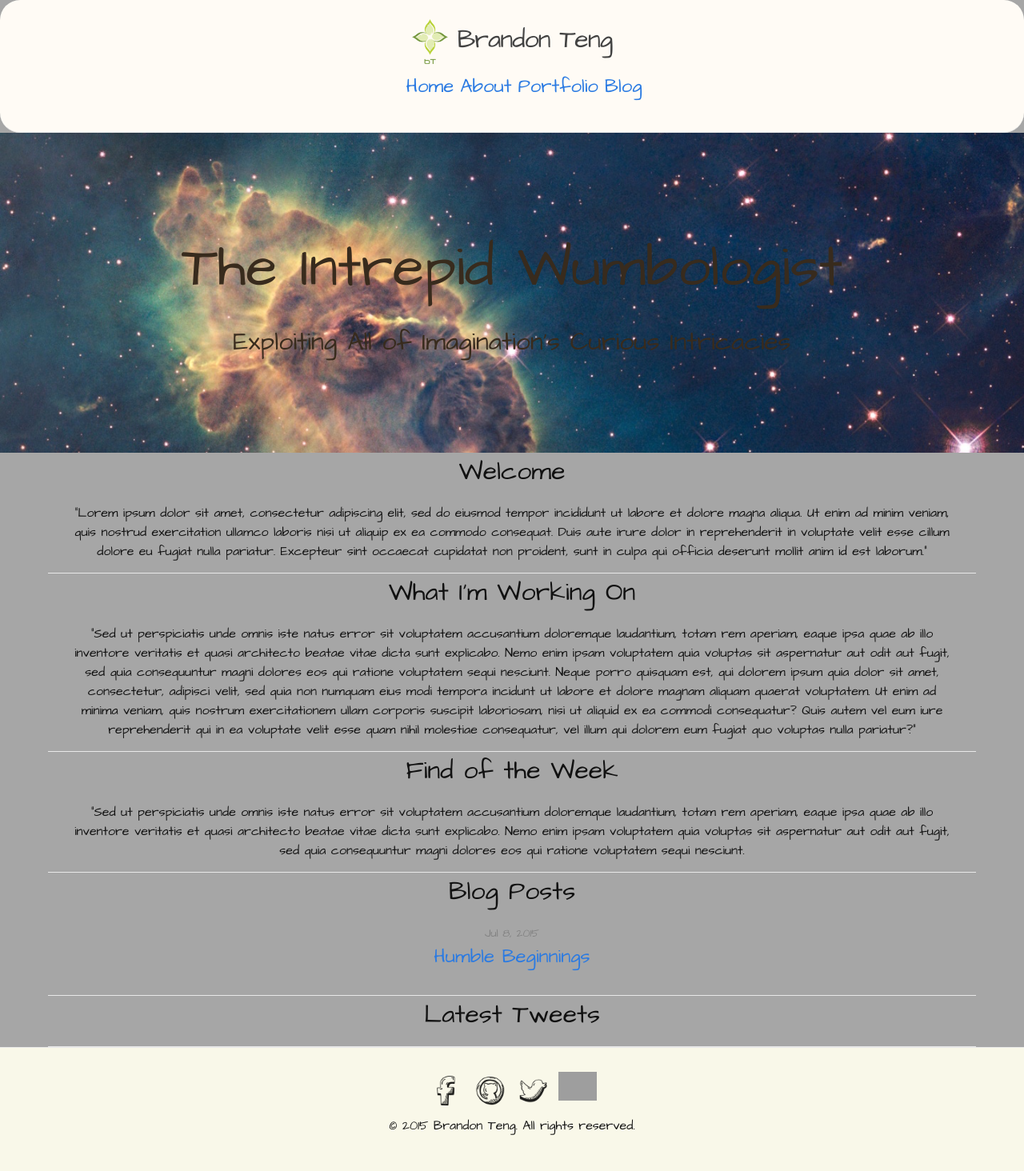
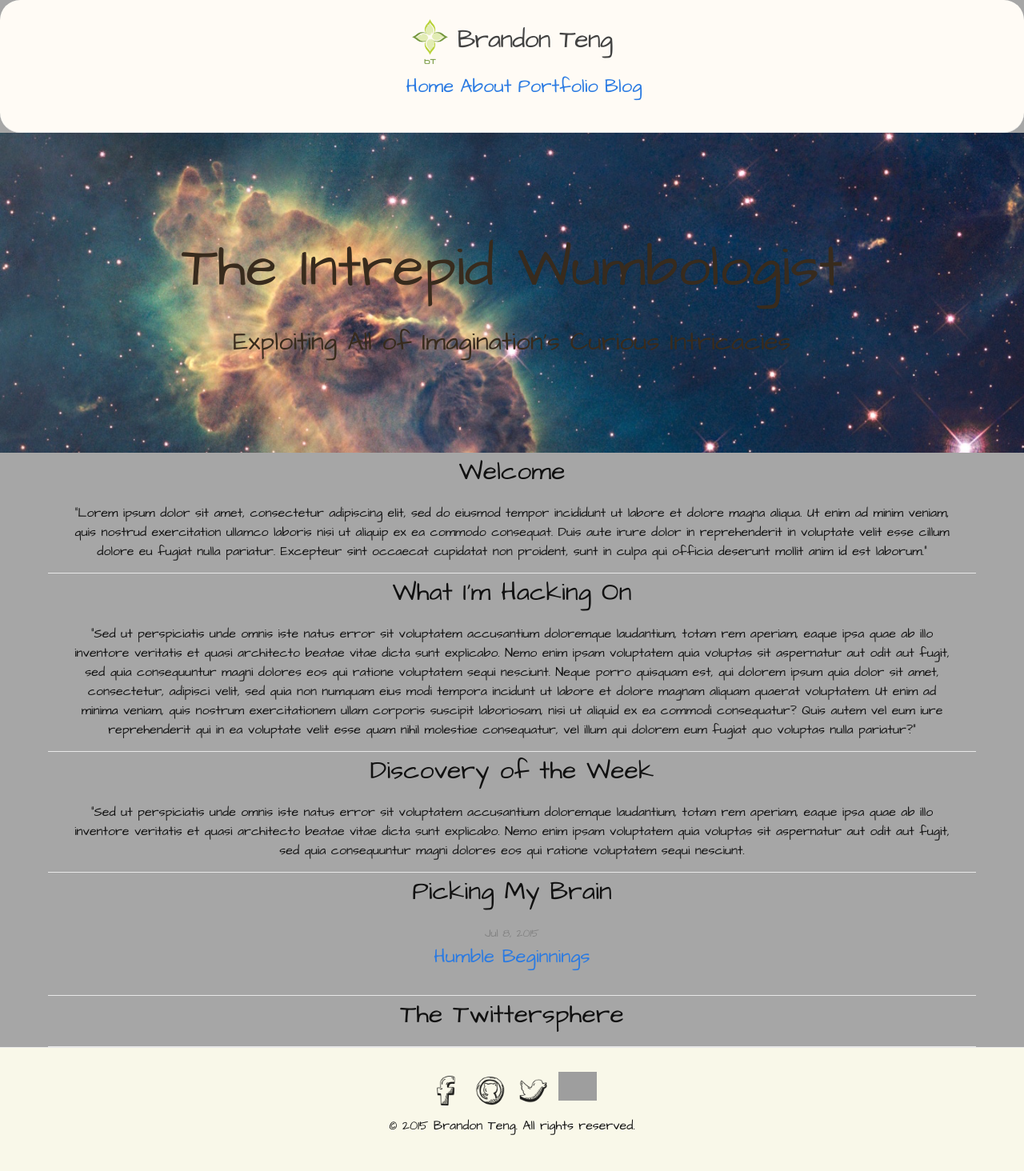
Before and after one commit to bteng22/bteng22.github.io, a Jekyll site: the page built from 00-index.html, in a window 1280 px wide. Shown: the whole page at 80% size. Built offline with Jekyll 4.4.1, drawn with Linux system fonts in a browser that asks for light colours; grey boxes are pictures that could not be loaded.

Commit message:
rename homepage subindexes and add ids for indexing

```diff
--- a/00-index.html
+++ b/00-index.html
@@ -15,7 +15,7 @@ permalink: /
     {% include weekly_find.html %}
   </section>
   <section class="wrapper">
-    <h2 class="section-heading">Blog Posts</h2>
+    <h2 id="brain-picking" class="section-heading">Picking My Brain</h2>
     {% include blog_partial.html %}
   </section>
   <section class="wrapper">
--- a/_includes/current_work.html
+++ b/_includes/current_work.html
@@ -1,4 +1,4 @@
-<h2 class="section-heading">What I'm Working On</h2>
+<h2 id="hacking-on" class="section-heading">What I'm Hacking On</h2>
 <p>
   "Sed ut perspiciatis unde omnis iste natus error sit voluptatem accusantium doloremque laudantium, totam rem aperiam, eaque ipsa quae ab illo inventore veritatis et quasi architecto beatae vitae dicta sunt explicabo. Nemo enim ipsam voluptatem quia voluptas sit aspernatur aut odit aut fugit, sed quia consequuntur magni dolores eos qui ratione voluptatem sequi nesciunt. Neque porro quisquam est, qui dolorem ipsum quia dolor sit amet, consectetur, adipisci velit, sed quia non numquam eius modi tempora incidunt ut labore et dolore magnam aliquam quaerat voluptatem. Ut enim ad minima veniam, quis nostrum exercitationem ullam corporis suscipit laboriosam, nisi ut aliquid ex ea commodi consequatur? Quis autem vel eum iure reprehenderit qui in ea voluptate velit esse quam nihil molestiae consequatur, vel illum qui dolorem eum fugiat quo voluptas nulla pariatur?"
 </p>
--- a/_includes/tweets.html
+++ b/_includes/tweets.html
@@ -1 +1 @@
-<h2 class="section-heading">Latest Tweets</h2>
+<h2 id="twittersphere" class="section-heading">The Twittersphere</h2>
--- a/_includes/weekly_find.html
+++ b/_includes/weekly_find.html
@@ -1,4 +1,4 @@
-<h2 class="section-heading">Find of the Week</h2>
+<h2 id="weekly-discovery" class="section-heading">Discovery of the Week</h2>
 <p>
   "Sed ut perspiciatis unde omnis iste natus error sit voluptatem accusantium doloremque laudantium, totam rem aperiam, eaque ipsa quae ab illo inventore veritatis et quasi architecto beatae vitae dicta sunt explicabo. Nemo enim ipsam voluptatem quia voluptas sit aspernatur aut odit aut fugit, sed quia consequuntur magni dolores eos qui ratione voluptatem sequi nesciunt.
 </p>
--- a/_includes/welcome.html
+++ b/_includes/welcome.html
@@ -1,4 +1,4 @@
-<h2 class="section-heading">Welcome</h2>
+<h2 id="welcome" class="section-heading">Welcome</h2>
 <p>
   "Lorem ipsum dolor sit amet, consectetur adipiscing elit, sed do eiusmod tempor incididunt ut labore et dolore magna aliqua. Ut enim ad minim veniam, quis nostrud exercitation ullamco laboris nisi ut aliquip ex ea commodo consequat. Duis aute irure dolor in reprehenderit in voluptate velit esse cillum dolore eu fugiat nulla pariatur. Excepteur sint occaecat cupidatat non proident, sunt in culpa qui officia deserunt mollit anim id est laborum."
 </p>
```
